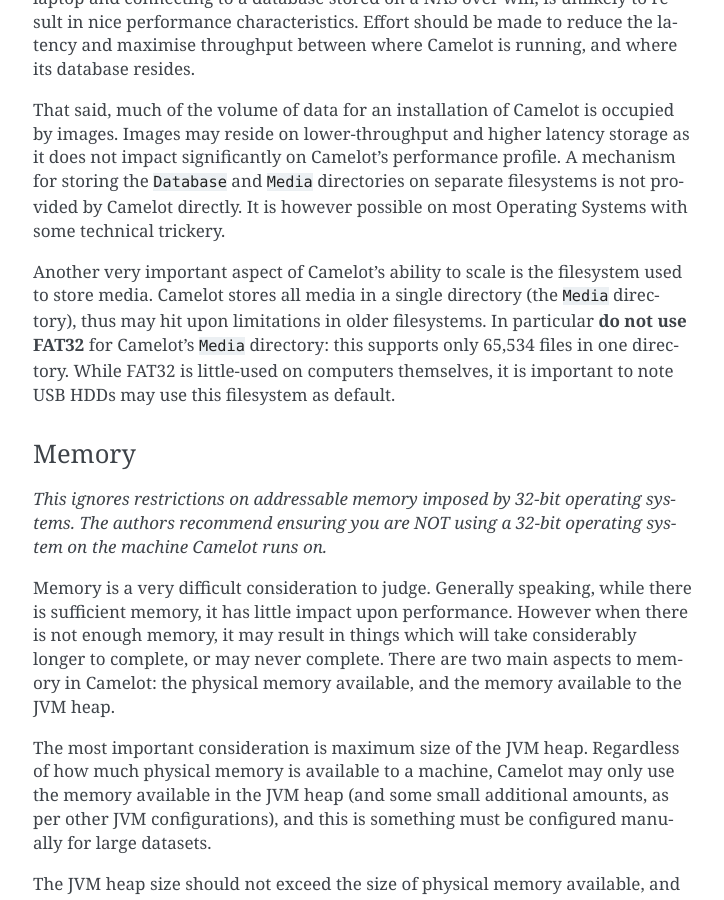
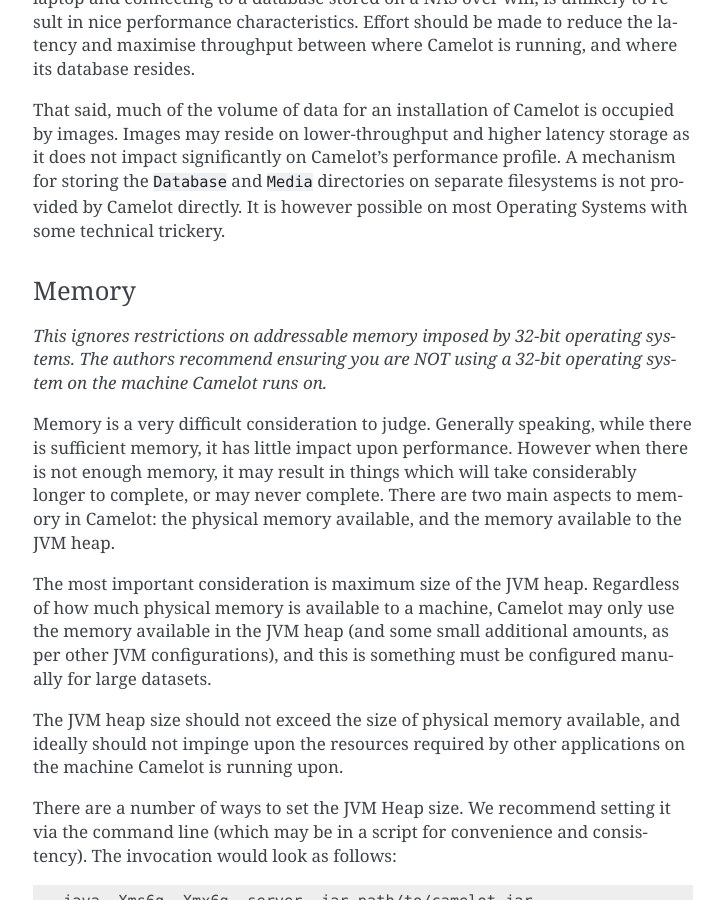
Before and after one commit to heidihendry/camelot, a Sphinx documentation site: the page built from doc/scale.rst, in a window 1280 px wide and 900 px high, scrolled down 1216 px. Shown: the whole window, without its empty margins (387-1111 px from the left). Built offline with Sphinx 7.4.7, drawn with Linux system fonts in a browser that asks for light colours.

Commit message:
Add migration to support fat32 filesystems.

```diff
--- a/doc/scale.rst
+++ b/doc/scale.rst
@@ -60,14 +60,6 @@
 A mechanism for storing the ``Database`` and ``Media`` directories on separate
 filesystems is not provided by Camelot directly.  It is however possible on
 most Operating Systems with some technical trickery.
-
-Another very important aspect of Camelot's ability to scale is the filesystem
-used to store media.  Camelot stores all media in a single directory (the
-``Media`` directory), thus may hit upon limitations in older filesystems. In
-particular **do not use FAT32** for Camelot's ``Media`` directory: this
-supports only 65,534 files in one directory.  While FAT32 is little-used on
-computers themselves, it is important to note USB HDDs may use this filesystem
-as default.
 
 Memory
 ^^^^^^
```
Also changed, not shown: 4 other files.
